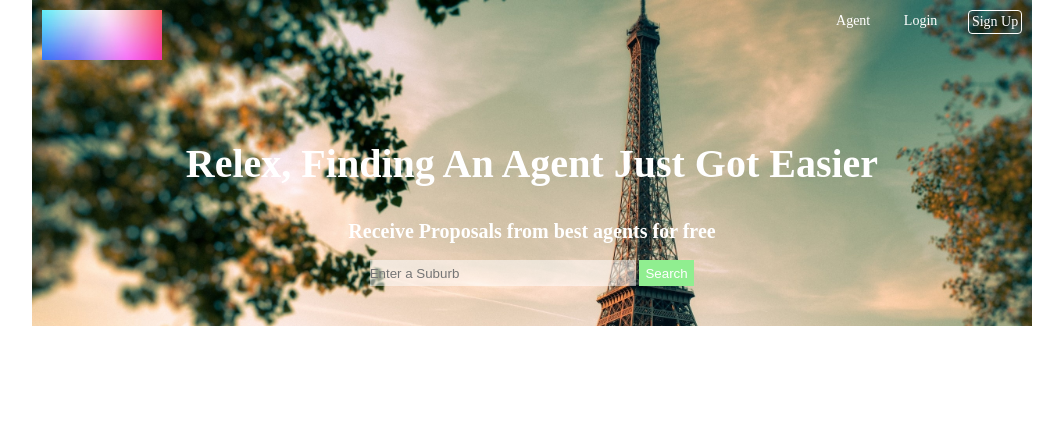
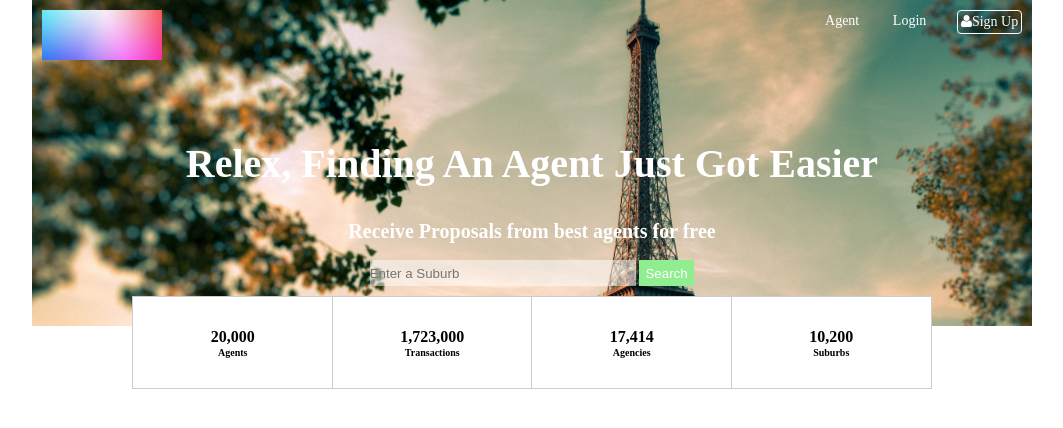
Before and after one commit to HiGrace/HiGrace.github.io, a plain HTML site: page index.html in a window 1280 px wide. Shown: the whole page, without its empty margins (108-1171 px from the left). Drawn offline with Linux system fonts and the light colour scheme.

Commit message:
use scss instead of css

```diff
--- a/index.html
+++ b/index.html
@@ -2,9 +2,9 @@
 <html lang="en">
 <head>
     <meta charset="UTF-8">
-    <title>Document</title>
+    <title>Hi Grace</title>
+    <link rel="stylesheet" href="scss/font-awesome.css">
     <link rel="stylesheet" href="scss/mystyle.css">
-    <link rel="stylesheet" href="scss/font-awesome.css">
 </head>
 <body>
     <section class="hero">
@@ -13,9 +13,7 @@
            <ul>
             <li>Agent</li>
             <li>Login</li>
-            <li>Sign Up</li>
-        </ul></header>
-        <h1_h2></h1_h2>
+            <li><i class="fa fa-user"></i>Sign Up</li>
             </ul>
         </header>
         <h1>Relex, Finding An Agent Just Got Easier</h1>
@@ -25,5 +23,25 @@
             <button>Search</button>
         </form>
     </section>
+    <section class="numbers">
+        <ul>
+            <li>
+                <h3>20,000</h3>
+                <h4>Agents</h4>
+            </li>
+            <li>
+                <h3>1,723,000</h3>
+                <h4>Transactions</h4>
+            </li>
+            <li>
+                <h3>17,414</h3>
+                <h4>Agencies</h4>
+            </li>
+            <li>
+                <h3>10,200</h3>
+                <h4>Suburbs</h4>
+            </li>
+        </ul>
+    </section>
 </body>
 </html>
--- /dev/null
+++ b/scss/mystyle.scss
@@ -0,0 +1,115 @@
+@mixin common-section(){
+    max-width: 100em;
+    margin:0 auto;
+}
+
+body,section,form,header,ul,li,input,button,img,h3,h4{
+    margin: 0;
+    padding: 0;
+    border: none;
+}
+
+body{
+    font-size: 62.5%;
+}
+
+section.numbers{
+    @include common-section();
+    position: relative;
+    top:-3em;
+    ul{
+        border: 1px solid #ccc;
+        margin:0 10%;
+        &:after{
+            clear: both;
+            display: block;
+            content: '';
+        }
+        li{
+            background: white;
+            list-style: none;
+            float: left;
+            width: 25%;
+            position: relative;
+            text-align: center;
+            padding: 3em 0;
+            h3{
+                font-size: 1.6em;
+                font-weight: bold;
+                line-height: 1.2;
+            }
+            &:after{
+                content:'';
+                background: #ccc;
+                display: block;
+                width: 1px;
+                height: 100%;
+                position: absolute;
+                right: 0;
+                top:0;
+            }
+
+            &:last-child:after{
+                display:none;
+            }
+        }
+    }
+}
+
+section.hero{
+    @include common-section();
+    background-image: url(../image/paris.jpg);
+    background-size: cover;
+    color: white;
+    padding-bottom: 4em;
+    header{
+        img{
+            float: left;
+            width: 120px;
+            height: 50px;
+            margin: 1em 0 0 1em;
+        }
+        ul{
+            float: right;
+            margin: 1em 1em 0 0;
+            li{
+                list-style: none;
+                float: left;
+                margin-left: 2em;
+                font-size: 1.4em;
+                padding: .2em;
+                border-radius: 4px;
+                &:last-child{
+                    border: 1px solid white;
+                }
+            }
+        }
+    }
+    h1{
+        clear: both;
+        font-size: 4em;
+        text-align: center;
+        padding-top: 2em;
+    }
+
+    h2{
+        font-size: 2em;
+        text-align: center;
+    }
+
+    form{
+       text-align: center;
+        input{
+            width: 20em;
+            height: 2em;
+            background: rgba(255,255,255,.5);
+            vertical-align: bottom;
+        }
+        button{
+            background-color: lightgreen;
+            color:white;
+            height:2em;
+            padding: .5em;
+        }
+    }
+}
```
Also changed, not shown: scss/mystyle.css, 1 other file.
